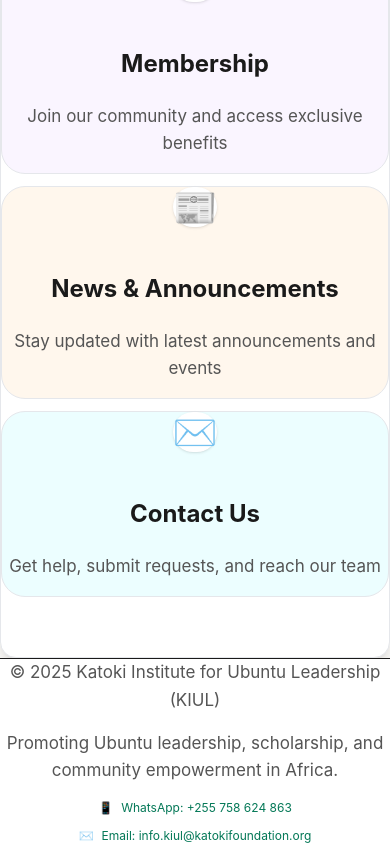
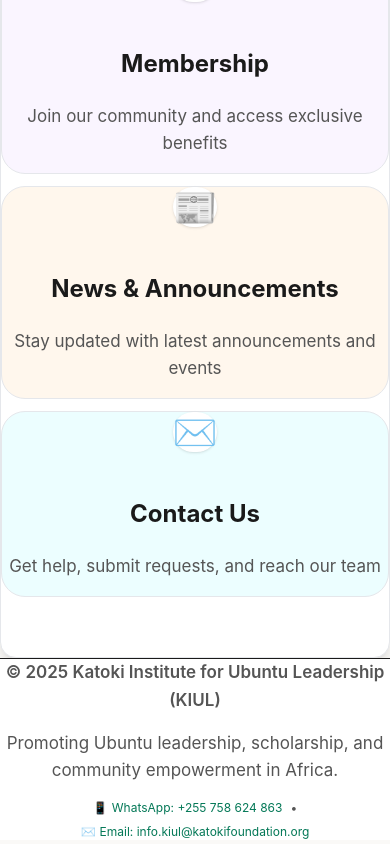
Before and after one commit to 2014Akamanzi/kiul-app, a Next.js app: page / in a window 390 px wide. Shown: the part 2565-3409 px from the top of the page. Built offline with nearby package versions, Linux system fonts and the light colour scheme; no server answers.

Commit message:
Compact footer: reduce spacing, center all content, make copyright darker and more visible

```diff
--- a/app/components/Footer.tsx
+++ b/app/components/Footer.tsx
@@ -1,30 +1,30 @@
 export default function Footer() {
   return (
-    <footer className="w-full border-t mt-16 bg-white">
-      <div className="max-w-[1200px] mx-auto px-6 py-6 text-center space-y-1">
+    <footer className="w-full border-t mt-8 bg-white">
+      <div className="max-w-[1200px] mx-auto px-6 py-4 text-center">
 
-        <p className="text-[var(--kiul-text-soft)] text-xs">
+        <p className="text-[var(--kiul-text-dark)] text-sm font-semibold mb-1">
           © {new Date().getFullYear()} Katoki Institute for Ubuntu Leadership (KIUL)
         </p>
 
-        <p className="text-[var(--kiul-text-soft)] text-xs">
+        <p className="text-[var(--kiul-text-soft)] text-xs mb-2">
           Promoting Ubuntu leadership, scholarship, and community empowerment in Africa.
         </p>
 
-        <div className="flex flex-col sm:flex-row gap-3 justify-center items-center text-xs text-[var(--kiul-text-soft)] pt-1">
+        <div className="flex flex-wrap gap-2 justify-center items-center text-xs text-[var(--kiul-text-soft)]">
           <a
             href="https://wa.me/255758624863"
             target="_blank"
             rel="noopener noreferrer"
-            className="flex items-center gap-2 hover:text-[var(--kiul-green)] transition"
+            className="flex items-center gap-1 hover:text-[var(--kiul-green)] transition"
           >
             <span>📱</span>
             <span>WhatsApp: +255 758 624 863</span>
           </a>
-          <span className="hidden sm:inline">•</span>
+          <span>•</span>
           <a
             href="mailto:info.kiul@katokifoundation.org"
-            className="flex items-center gap-2 hover:text-[var(--kiul-green)] transition"
+            className="flex items-center gap-1 hover:text-[var(--kiul-green)] transition"
           >
             <span>✉️</span>
             <span>Email: info.kiul@katokifoundation.org</span>
```
